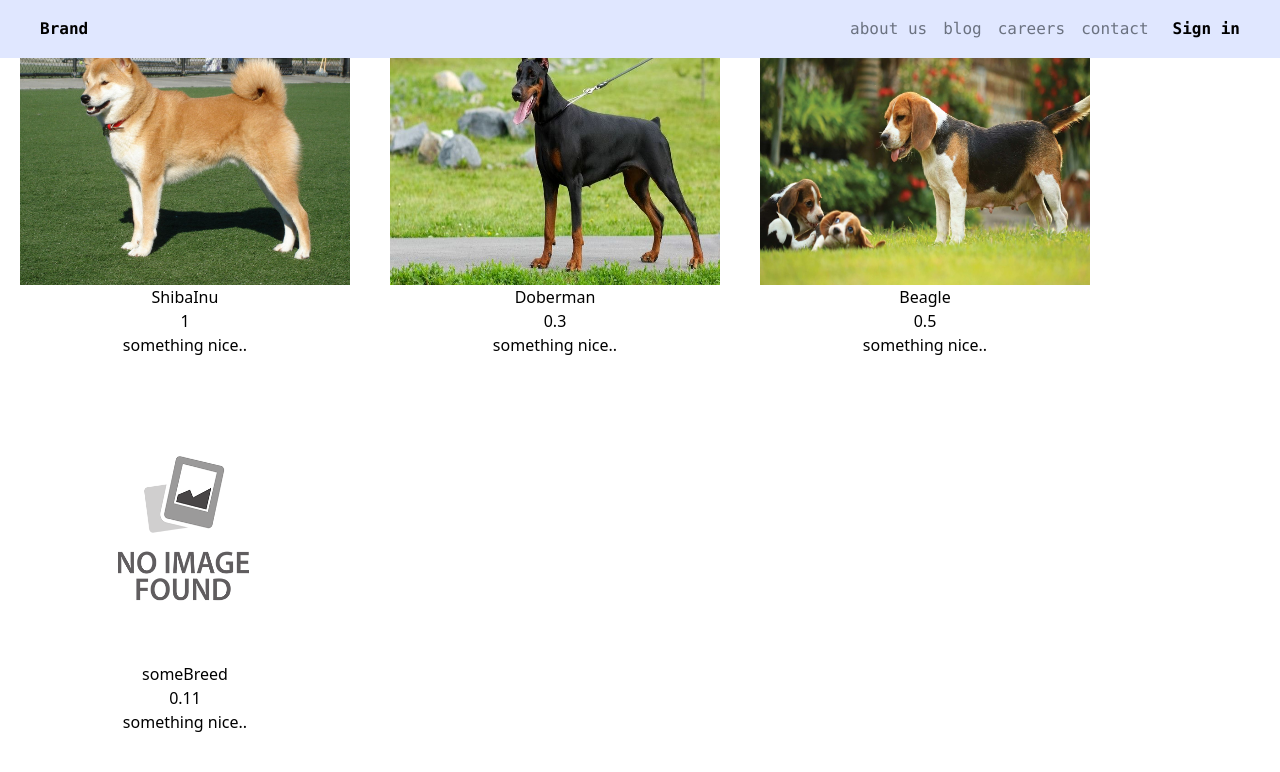
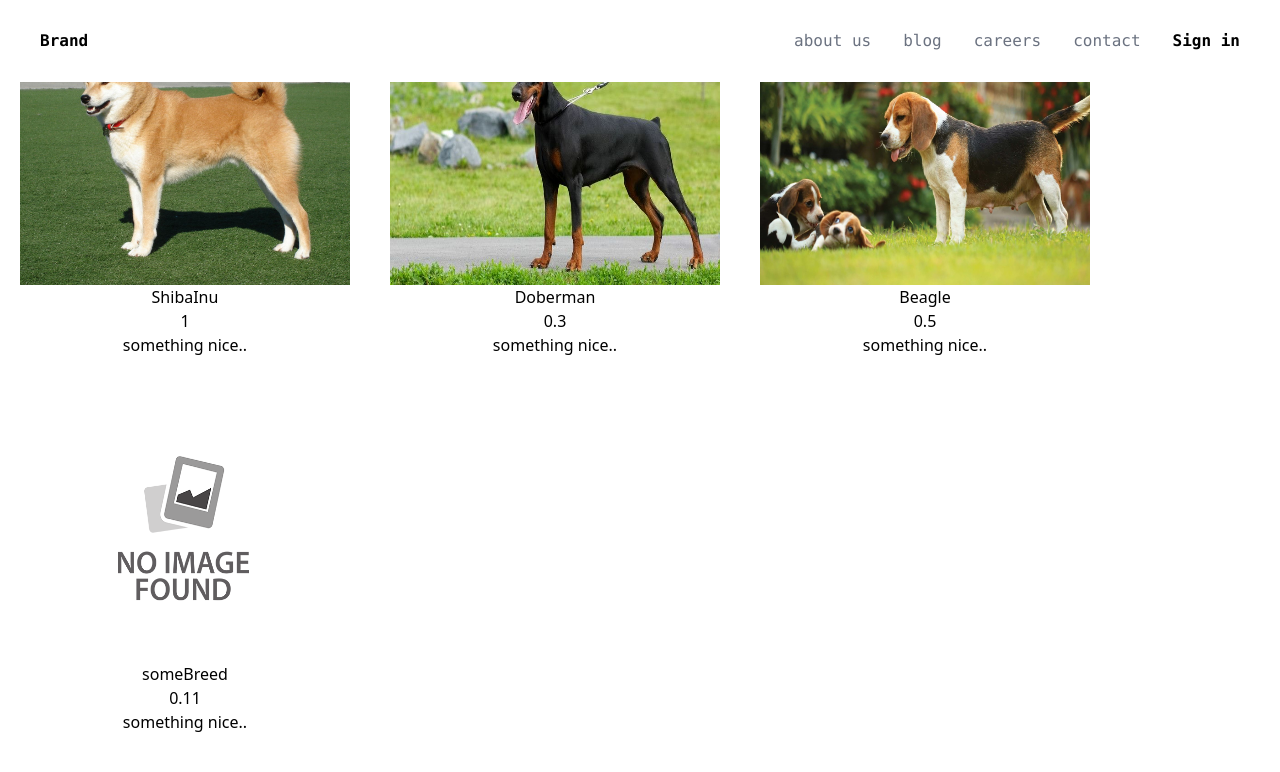
Before and after one commit to BakhaKhakimov/abcd, a React (Create React App) app: page / in a window 1280 px wide. Shown: the top 772 px of the page. Built offline with nearby package versions, Linux system fonts and the light colour scheme.

Commit message:
feat: map nav links

```diff
--- a/src/Components/Navbar.tsx
+++ b/src/Components/Navbar.tsx
@@ -2,11 +2,12 @@ import React from "react";
 
 export default function Navbar() {
   const [navbarOpen, setNavbarOpen] = React.useState(false);
+  const navLinks = ["about us", "blog", "careers", "contact"];
   return (
     <>
-      <nav className="w-full fixed z-10 top-0 bg-indigo-100 font-mono flex flex-wrap items-center px-2 py-2">
+      <nav className="fixed top-0 z-50 inset-x-0 bg-white font-mono px-2 py-4">
         <div className="container px-4 mx-auto flex flex-wrap items-center justify-between">
-          <div className="w-full flex justify-between lg:w-auto lg:static lg:block lg:justify-start">
+          <div className="w-full flex justify-between lg:w-auto">
             <a
               className="font-bold leading-relaxed inline-block lg:py-2 lg:px-4 whitespace-nowrap text-black"
               href="brand"
@@ -22,9 +23,9 @@ export default function Navbar() {
                 className="w-6 h-6 text-gray-500"
                 x-show="!showMenu"
                 fill="none"
-                stroke-linecap="round"
-                stroke-linejoin="round"
-                stroke-width="2"
+                strokeLinecap="round"
+                strokeLinejoin="round"
+                strokeWidth="2"
                 viewBox="0 0 24 24"
                 stroke="white"
               >
@@ -38,33 +39,18 @@ export default function Navbar() {
               (navbarOpen ? "flex-wrap" : "hidden")
             }
           >
-            <a
-              className="lg:py-2 py-1 lg:px-2 flex nav-item text-gray-500 hover:text-black"
-              href="about-us"
-            >
-              about us
-            </a>
-            <a
-              className="lg:py-2 py-1 lg:px-2 flex nav-item text-gray-500 hover:text-black"
-              href="blog"
-            >
-              blog
-            </a>
-            <a
-              className="lg:py-2 py-1 lg:px-2 flex nav-item text-gray-500 hover:text-black"
-              href="careers"
-            >
-              careers
-            </a>
-            <a
-              className="lg:py-2 py-1 lg:px-2 flex nav-item text-gray-500 hover:text-black"
-              href="contact"
-            >
-              contact
-            </a>
+            {navLinks.map((linkName) => (
+              <a
+                key={linkName}
+                className="py-2 px-4 flex nav-item text-gray-500 hover:text-black"
+                href={linkName}
+              >
+                {linkName}
+              </a>
+            ))}
 
             <a
-              className=" py-2 lg:px-4 flex nav-item inline-block font-semibold leading-none lg:hover:bg-yellow-500 lg:hover:text-white rounded-full transition duration-100"
+              className="py-3 px-4 flex nav-item font-semibold leading-relaxed lg:hover:bg-black lg:hover:text-white rounded-full transition duration-100"
               href="login"
             >
               Sign in
```
Also changed, not shown: 1 other file (tests, documents, lock files or other folders).
